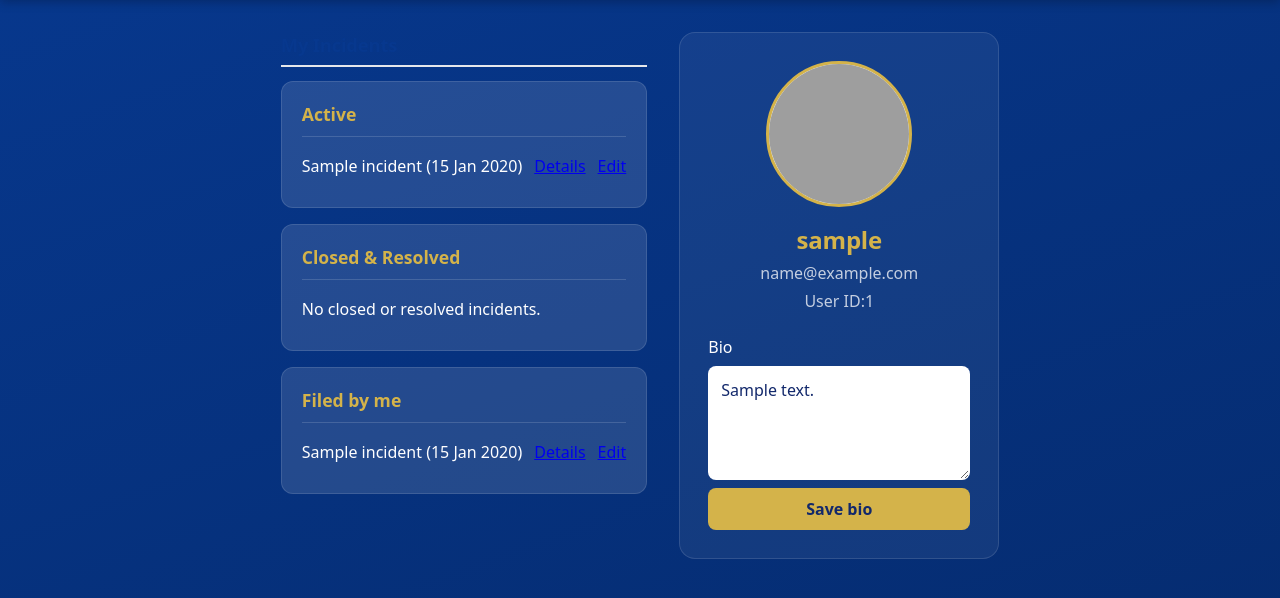
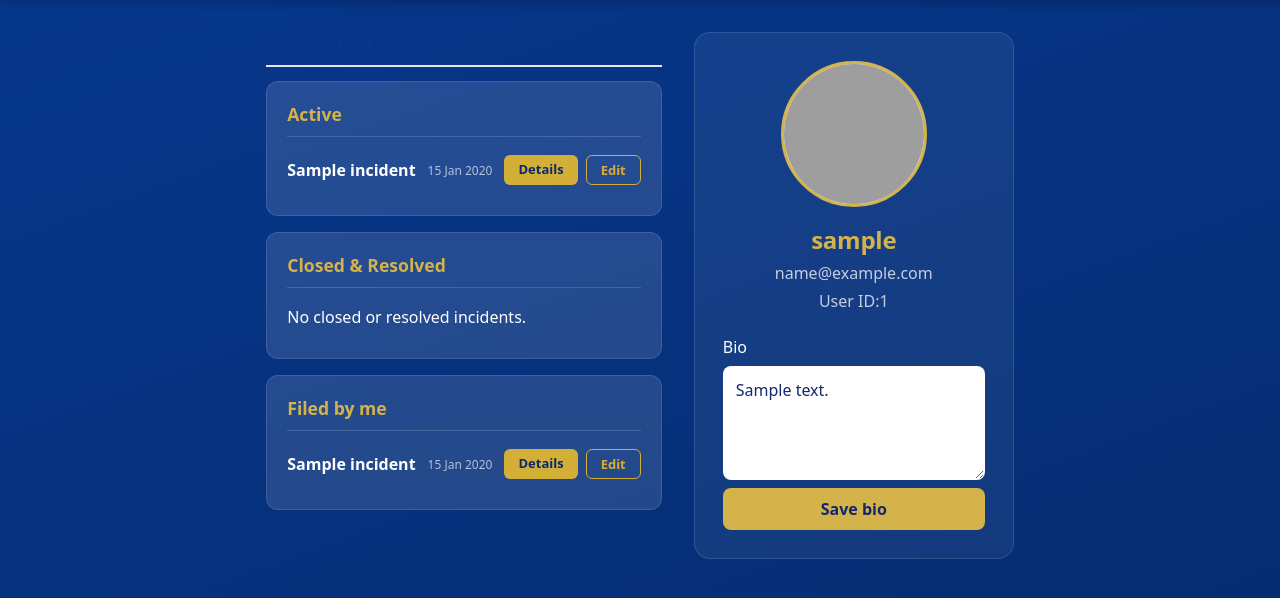
Before and after one commit to ZiedRbd/COSC-3339-Fall-2026-Term-Project, a Django app: page /profile/ in a window 1280 px wide. Shown: the part 60-658 px from the top of the page. Run offline with Django 5.2, Linux system fonts and the light colour scheme; a user stored in the database is signed in; tables that the repository leaves empty hold one stand-in row (values such as "Sample post"); grey boxes are pictures that could not be loaded.

Commit message:
Style profile incident Details and Edit links as buttons

```diff
--- a/static/css/profile.css
+++ b/static/css/profile.css
@@ -292,3 +292,31 @@ incident-col li span {
 .tl-assignment::before { background: var(--navy); }
 .tl-severity::before   { background: var(--amber); }
 .tl-edit::before       { background: var(--muted); }
+
+/* ---------- Profile incident rows ---------- */
+.profile-incident {
+    display: flex;
+    align-items: center;
+    gap: 10px;
+    flex-wrap: wrap;
+    padding: 10px 0;
+    border-bottom: 1px solid rgba(255,255,255,0.12);
+}
+.profile-incident:last-child { border-bottom: none; }
+.pi-title { flex: 1 1 auto; color: var(--white); font-weight: 600; }
+.pi-date { font-size: 12px; color: rgba(255,255,255,0.65); }
+.pi-actions { display: flex; gap: 8px; }
+.pi-btn {
+    display: inline-block;
+    font-size: 13px;
+    font-weight: 600;
+    padding: 5px 14px;
+    border-radius: 6px;
+    text-decoration: none;
+    background: var(--gold);
+    color: var(--navy-dark);
+    transition: background 0.15s;
+}
+.pi-btn:hover { background: var(--gold-dark); }
+.pi-btn.edit { background: transparent; color: var(--gold); border: 1px solid var(--gold); }
+.pi-btn.edit:hover { background: var(--gold); color: var(--navy-dark); }
--- a/templates/base.html
+++ b/templates/base.html
@@ -7,7 +7,7 @@
     <link rel="stylesheet" href="{% static 'css/base.css' %}?v=8">
     <link rel="stylesheet" href="{% static 'css/components.css' %}?v=8">
     <link rel="stylesheet" href="{% static 'css/incidents.css' %}?v=8">
-    <link rel="stylesheet" href="{% static 'css/profile.css' %}?v=9">
+    <link rel="stylesheet" href="{% static 'css/profile.css' %}?v=10">
     {% block extra_js %}{% endblock %}
 </head>
 <body class="base-body">
--- a/templates/profile.html
+++ b/templates/profile.html
@@ -35,7 +35,7 @@
     <div class = "incident-col">
         <h3>Active</h3>
         <ul>{% for incident in active_incidents %}
-            <li>{{ incident.title }} ({{ incident.created_at|date:"j M Y" }}) <a href="{% url 'incident_detail' incident.pk %}">Details</a> <a href="{% url 'incident_edit' incident.pk %}">Edit</a></li>
+            <li class="profile-incident"><span class="pi-title">{{ incident.title }}</span><span class="pi-date">{{ incident.created_at|date:"j M Y" }}</span><span class="pi-actions"><a href="{% url 'incident_detail' incident.pk %}" class="pi-btn">Details</a><a href="{% url 'incident_edit' incident.pk %}" class="pi-btn edit">Edit</a></span></li>
             {% empty %}
             <li> No Active Incidents</li>
             {% endfor %}
@@ -47,7 +47,7 @@
         <h3> Closed &amp; Resolved</h3>
         <ul>
             {% for incident in closed_incidents %}
-        <li>{{ incident.title }} ({{ incident.created_at|date:"j M Y" }}) <a href="{% url 'incident_detail' incident.pk %}">Details</a> <a href="{% url 'incident_edit' incident.pk %}">Edit</a></li>
+        <li class="profile-incident"><span class="pi-title">{{ incident.title }}</span><span class="pi-date">{{ incident.created_at|date:"j M Y" }}</span><span class="pi-actions"><a href="{% url 'incident_detail' incident.pk %}" class="pi-btn">Details</a><a href="{% url 'incident_edit' incident.pk %}" class="pi-btn edit">Edit</a></span></li>
         {% empty %}
         <li>No closed or resolved incidents.</li>
         {% endfor %}
@@ -60,7 +60,7 @@
         <h3>Filed by me</h3>
         <ul>
             {% for incident in filed_incidents %}
-            <li>{{ incident.title }} ({{ incident.created_at|date:"j M Y" }}) <a href="{% url 'incident_detail' incident.pk %}">Details</a> <a href="{% url 'incident_edit' incident.pk %}">Edit</a></li>
+            <li class="profile-incident"><span class="pi-title">{{ incident.title }}</span><span class="pi-date">{{ incident.created_at|date:"j M Y" }}</span><span class="pi-actions"><a href="{% url 'incident_detail' incident.pk %}" class="pi-btn">Details</a><a href="{% url 'incident_edit' incident.pk %}" class="pi-btn edit">Edit</a></span></li>
       {% empty %}
         <li>No filed incidents.</li>
       {% endfor %}
```
